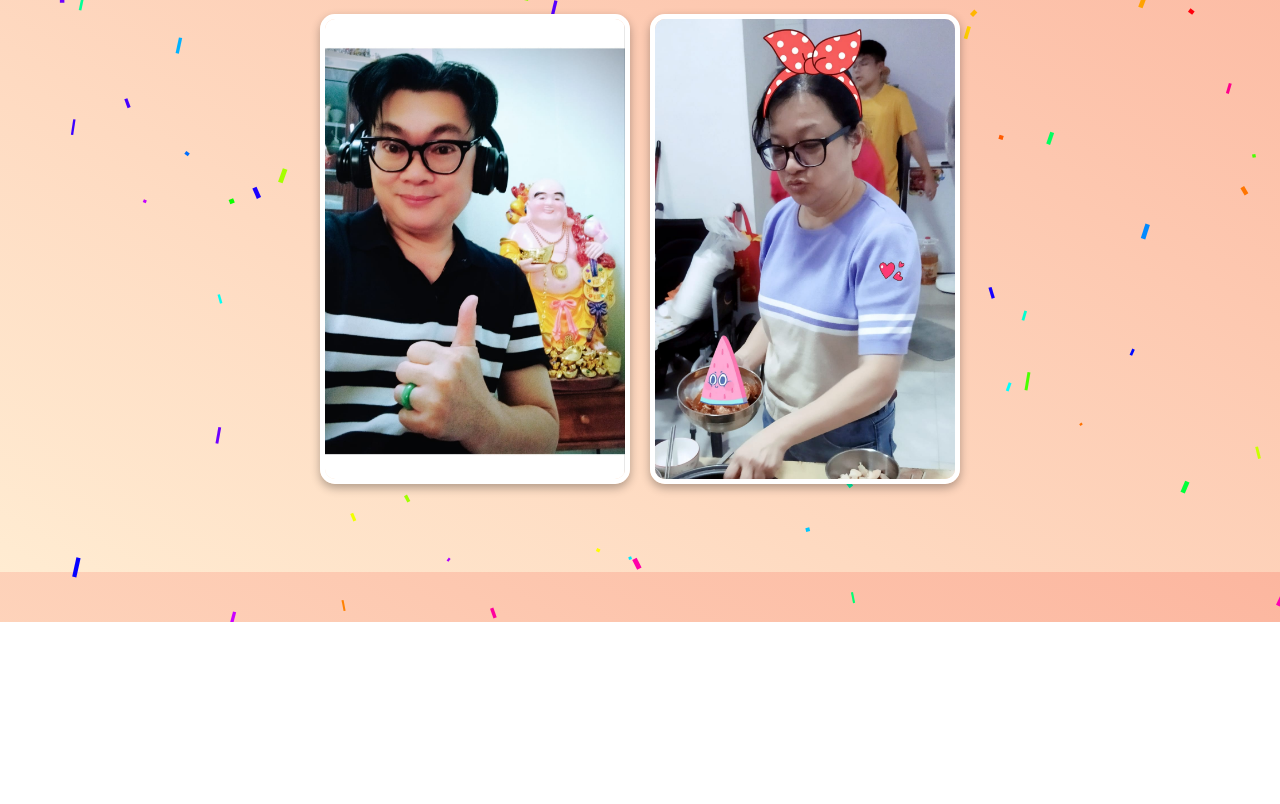
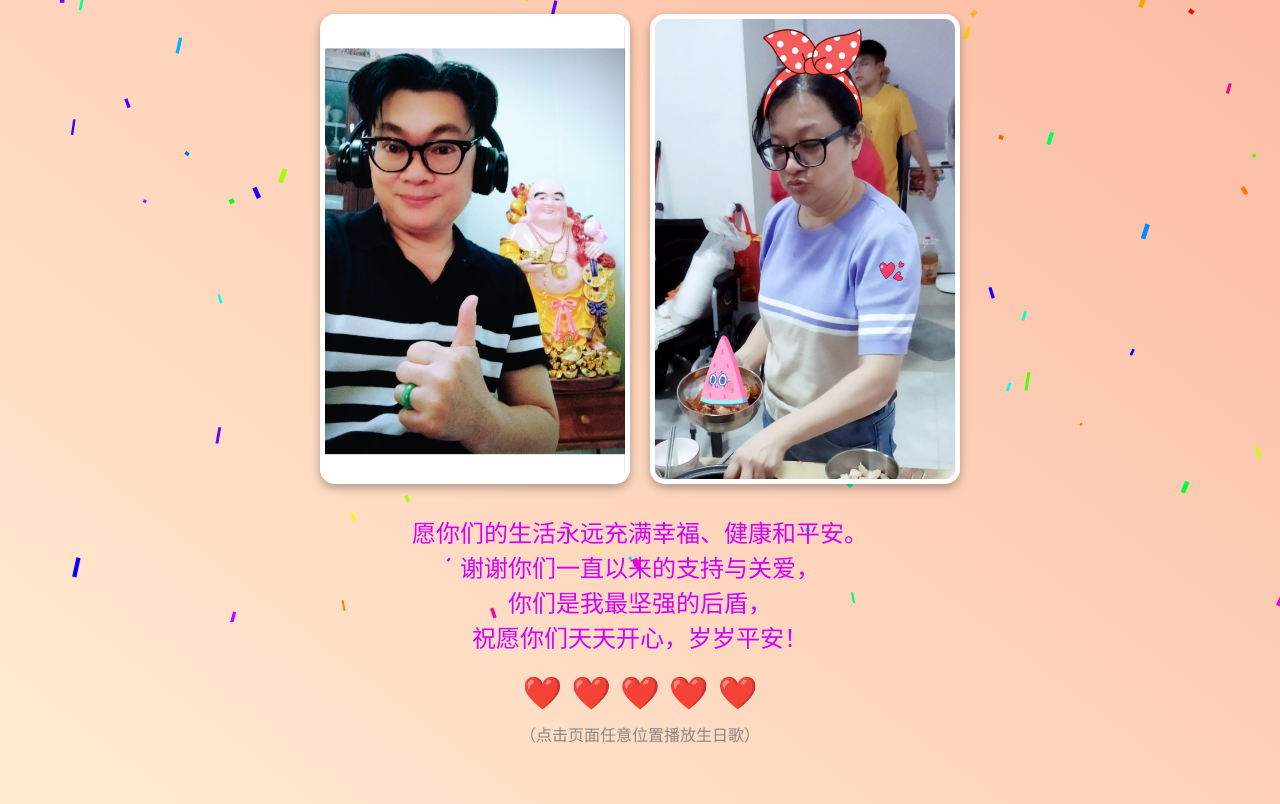
Before and after one commit to nicole6602/happybirthday, a plain HTML site: page index.html in a window 1280 px wide. Shown: the part 178-982 px from the top of the page. Before the commit the page ends 800 px from the top, so only its background shows below. Drawn offline with Linux system fonts and the light colour scheme.

Commit message:
index.html

```diff
--- a/index.html
+++ b/index.html
@@ -28,6 +28,22 @@
       border-radius: 15px;
       box-shadow: 0 4px 10px rgba(0, 0, 0, 0.3);
     }
+    .message {
+      font-size: 1.5em;
+      color: #d500f9;
+      margin: 20px auto;
+      max-width: 800px;
+    }
+    .hint {
+      font-size: 1em;
+      color: #888;
+      margin-top: 10px;
+    }
+    .hearts {
+      font-size: 2em;
+      color: red;
+      margin-top: 20px;
+    }
     .decor {
       position: fixed;
       top: 0;
@@ -48,11 +64,21 @@
     <img src="photo1.jpg" alt="爸爸妈妈合照1">
     <img src="photo2.jpg" alt="爸爸妈妈合照2">
   </div>
+  <div class="message">
+    愿你们的生活永远充满幸福、健康和平安。<br>
+    谢谢你们一直以来的支持与关爱，<br>
+    你们是我最坚强的后盾，<br>
+    祝愿你们天天开心，岁岁平安！
+  </div>
+  <div class="hearts">❤️ ❤️ ❤️ ❤️ ❤️</div>
+  <div class="hint">（点击页面任意位置播放生日歌）</div>
+
   <canvas class="decor" id="confetti"></canvas>
   <audio id="birthdayAudio" loop>
     <source src="happy_birthday.mp3" type="audio/mpeg">
     您的浏览器不支持音频播放。
   </audio>
+
   <script>
     // 自动播放音频（需用户交互）
     window.addEventListener('DOMContentLoaded', () => {
```
